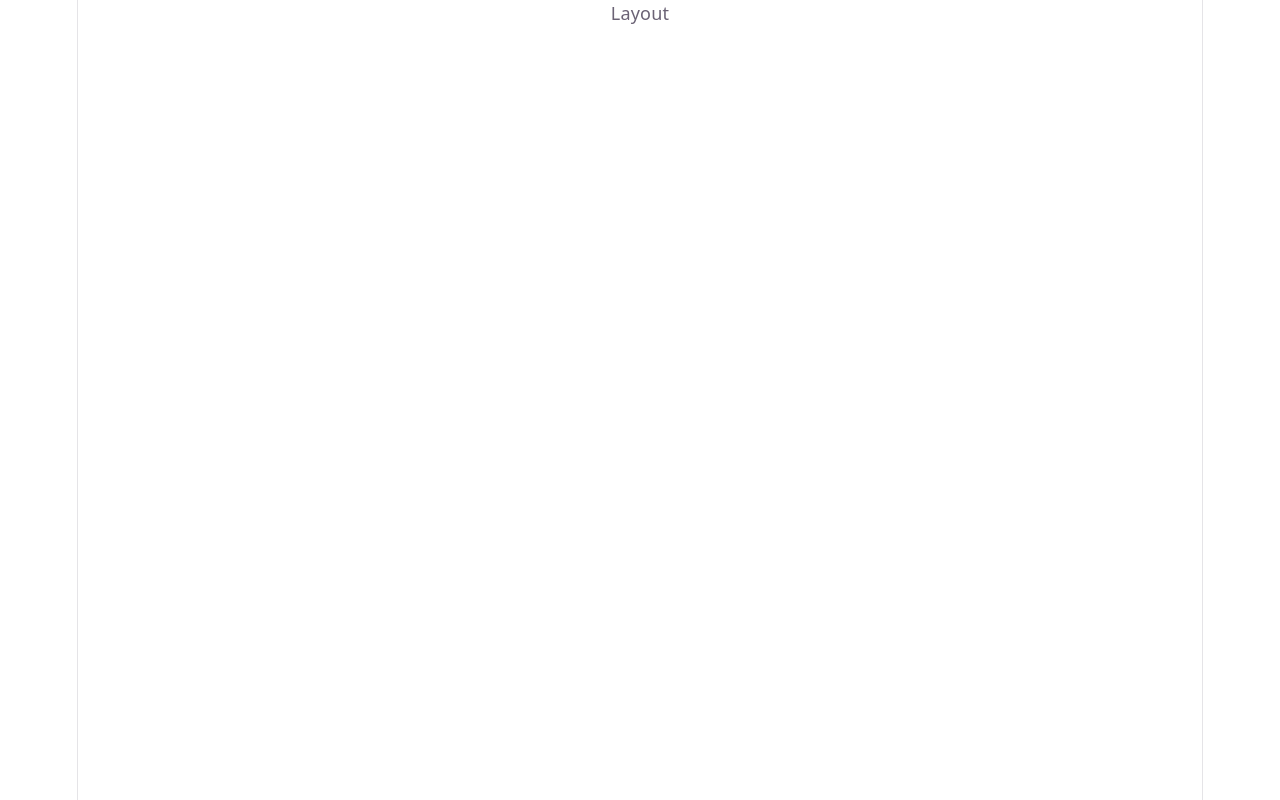
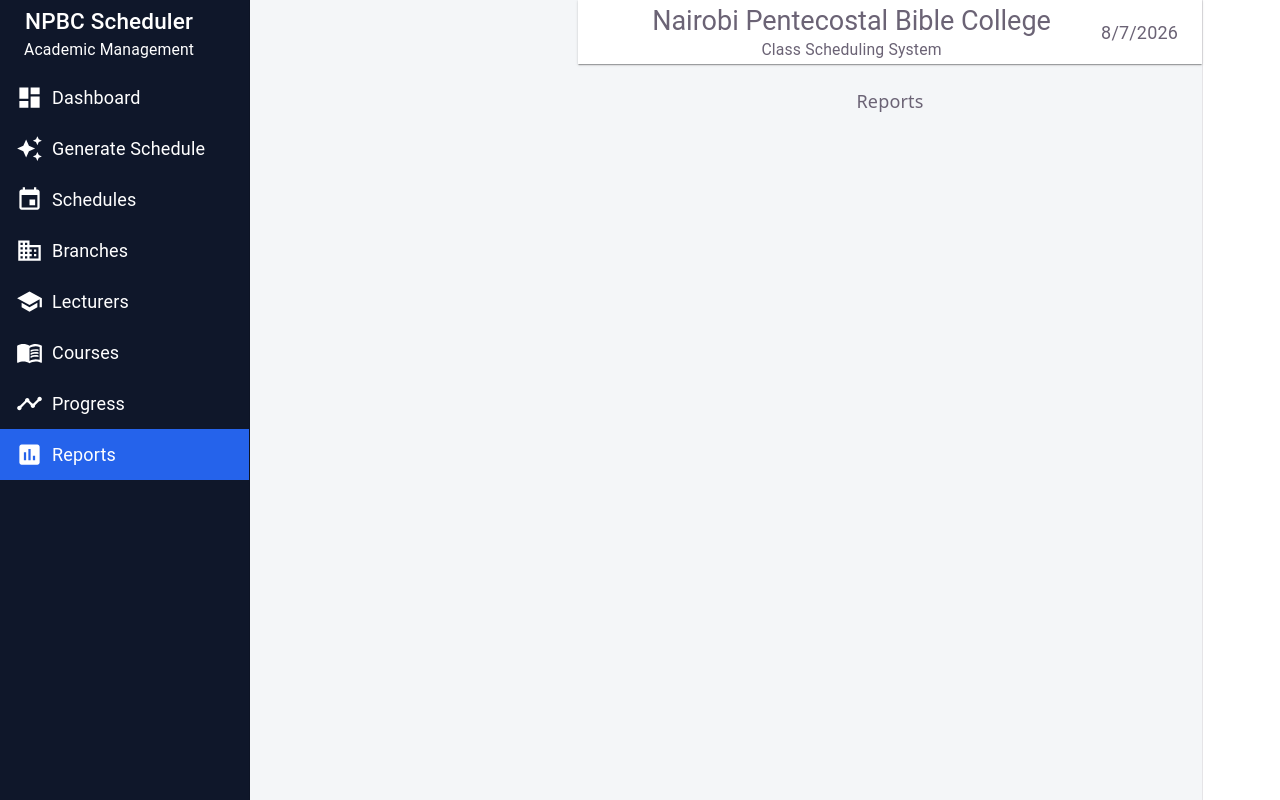
Before and after one commit to npbcsystem/scheduler, a React app in the folder frontend/: page /reports in a window 1280 px wide. Built offline with nearby package versions, Linux system fonts and the light colour scheme; the HTML template or start-up script is replaced by a standard one.

Commit message:
update layout page

```diff
--- a/frontend/src/components/layout/Header.jsx
+++ b/frontend/src/components/layout/Header.jsx
@@ -0,0 +1,40 @@
+import {
+  AppBar,
+  Toolbar,
+  Typography,
+  Box,
+} from "@mui/material";
+
+export default function Header() {
+  return (
+    <AppBar
+      position="static"
+      color="inherit"
+      elevation={1}
+    >
+      <Toolbar>
+        <Box sx={{ flexGrow: 1 }}>
+          <Typography
+            variant="h5"
+            fontWeight="bold"
+          >
+            Nairobi Pentecostal Bible College
+          </Typography>
+
+          <Typography
+            variant="body2"
+            color="text.secondary"
+          >
+            Class Scheduling System
+          </Typography>
+        </Box>
+
+        <Typography
+          color="text.secondary"
+        >
+          {new Date().toLocaleDateString()}
+        </Typography>
+      </Toolbar>
+    </AppBar>
+  );
+}
--- a/frontend/src/components/layout/Layout.jsx
+++ b/frontend/src/components/layout/Layout.jsx
@@ -1,9 +1,33 @@
-import React from 'react'
+import { Outlet } from "react-router-dom";
 
-const Layout = () => {
+import Sidebar from "./Sidebar";
+import Header from "./Header";
+
+import { Box } from "@mui/material";
+
+export default function Layout() {
   return (
-    <div>Layout</div>
-  )
+    <Box
+      sx={{
+        display: "flex",
+        minHeight: "100vh",
+        backgroundColor: "#f4f6f8",
+      }}
+    >
+      <Sidebar />
+
+      <Box
+        sx={{
+          flexGrow: 1,
+          ml: "250px",
+        }}
+      >
+        <Header />
+
+        <Box sx={{ p: 3 }}>
+          <Outlet />
+        </Box>
+      </Box>
+    </Box>
+  );
 }
-
-export default Layout
--- a/frontend/src/components/layout/Sidebar.jsx
+++ b/frontend/src/components/layout/Sidebar.jsx
@@ -0,0 +1,131 @@
+import {
+  Drawer,
+  Toolbar,
+  List,
+  ListItemButton,
+  ListItemIcon,
+  ListItemText,
+  Typography,
+  Box,
+} from "@mui/material";
+
+import DashboardIcon from "@mui/icons-material/Dashboard";
+import EventIcon from "@mui/icons-material/Event";
+import AutoAwesomeIcon from "@mui/icons-material/AutoAwesome";
+import BusinessIcon from "@mui/icons-material/Business";
+import SchoolIcon from "@mui/icons-material/School";
+import MenuBookIcon from "@mui/icons-material/MenuBook";
+import TimelineIcon from "@mui/icons-material/Timeline";
+import AssessmentIcon from "@mui/icons-material/Assessment";
+
+import { NavLink } from "react-router-dom";
+
+const drawerWidth = 250;
+
+const menuItems = [
+  {
+    text: "Dashboard",
+    path: "/dashboard",
+    icon: <DashboardIcon />,
+  },
+  {
+    text: "Generate Schedule",
+    path: "/generate",
+    icon: <AutoAwesomeIcon />,
+  },
+  {
+    text: "Schedules",
+    path: "/schedules",
+    icon: <EventIcon />,
+  },
+  {
+    text: "Branches",
+    path: "/branches",
+    icon: <BusinessIcon />,
+  },
+  {
+    text: "Lecturers",
+    path: "/lecturers",
+    icon: <SchoolIcon />,
+  },
+  {
+    text: "Courses",
+    path: "/courses",
+    icon: <MenuBookIcon />,
+  },
+  {
+    text: "Progress",
+    path: "/progress",
+    icon: <TimelineIcon />,
+  },
+  {
+    text: "Reports",
+    path: "/reports",
+    icon: <AssessmentIcon />,
+  },
+];
+
+export default function Sidebar() {
+  return (
+    <Drawer
+      variant="permanent"
+      sx={{
+        width: drawerWidth,
+        flexShrink: 0,
+        "& .MuiDrawer-paper": {
+          width: drawerWidth,
+          boxSizing: "border-box",
+          background: "#0F172A",
+          color: "#fff",
+        },
+      }}
+    >
+      <Toolbar>
+        <Box>
+          <Typography
+            variant="h6"
+            fontWeight="bold"
+          >
+            NPBC Scheduler
+          </Typography>
+
+          <Typography
+            variant="body2"
+            color="gray"
+          >
+            Academic Management
+          </Typography>
+        </Box>
+      </Toolbar>
+
+      <List>
+        {menuItems.map((item) => (
+          <ListItemButton
+            key={item.text}
+            component={NavLink}
+            to={item.path}
+            sx={{
+              color: "white",
+              "&.active": {
+                backgroundColor: "#2563EB",
+              },
+              "&:hover": {
+                backgroundColor: "#1E293B",
+              },
+            }}
+          >
+            <ListItemIcon
+              sx={{ color: "white" }}
+            >
+              {item.icon}
+            </ListItemIcon>
+
+            <ListItemText
+              primary={item.text}
+            />
+          </ListItemButton>
+        ))}
+      </List>
+    </Drawer>
+  );
+}
```
